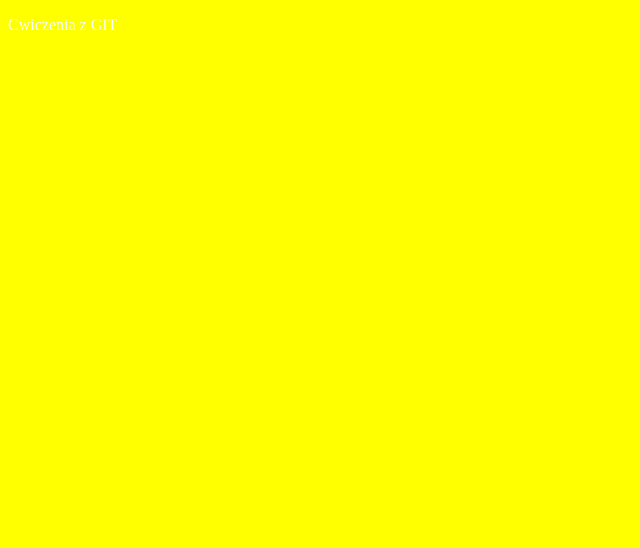
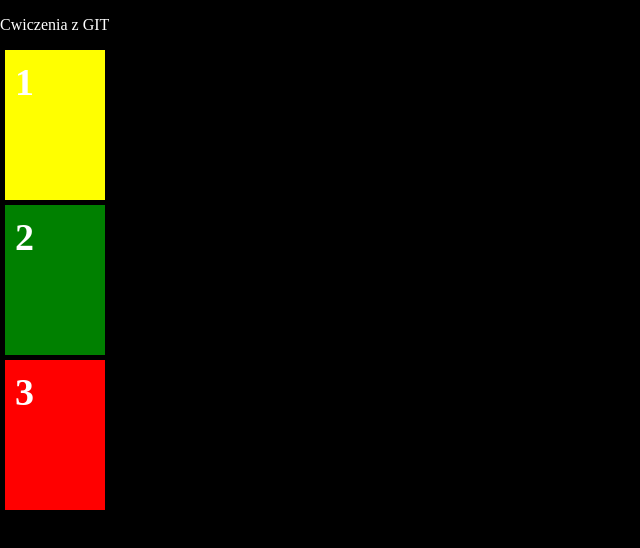
Before and after one commit to gluska/GIT1, a plain HTML site: page index.html in a window 1280 px wide. Shown: the whole page, without its empty margins (0-640 px from the left). Drawn offline with Linux system fonts and the light colour scheme.

Commit message:
modyfikacja readme

```diff
--- a/index.html
+++ b/index.html
@@ -9,5 +9,14 @@
 </head>
 <body>
     <P>Cwiczenia z GIT</P>
+    <div class="card">
+        <span class="card_number"></span>
+    </div>
+    <div class="card">
+        <span class="card_number"></span>
+    </div>
+    <div class="card">
+        <span class="card_number"></span>
+    </div>
 </body>
 </html>
--- a/style.css
+++ b/style.css
@@ -1,5 +1,62 @@
+* {
+    box-sizing: border-box
+}
+
 body {
-    background-color:yellow;
-   color: azure
+background: black;
+color: white;
+width: 100vh;
+height: 100vh;
+padding: 0;
+margin: 0;
+counter-reset: card;
 
 }
+
+.card {
+    counter-increment: card_number;
+}
+
+.card_number::before{
+    font-weight: bold;
+    font-size: 38px;
+    content: counter(card_number);
+
+}
+
+.card {
+    width: 100px;
+    height: 150px;
+    background: red;
+    padding: 10px;
+margin: 5px;
+
+}
+
+
+.card:nth-child(1) {
+    width: 100px;
+    height: 150px;
+    background: red;
+    padding: 10px;
+margin: 5px;
+
+}
+
+.card:nth-child(2) {
+    width: 100px;
+    height: 150px;
+    background: yellow;
+    padding: 10px;
+margin: 5px;
+
+}
+
+.card:nth-child(3) {
+    width: 100px;
+    height: 150px;
+    background: green;
+    padding: 10px;
+margin: 5px;
+
+}
```
Also changed, not shown: readme.txt (added).
